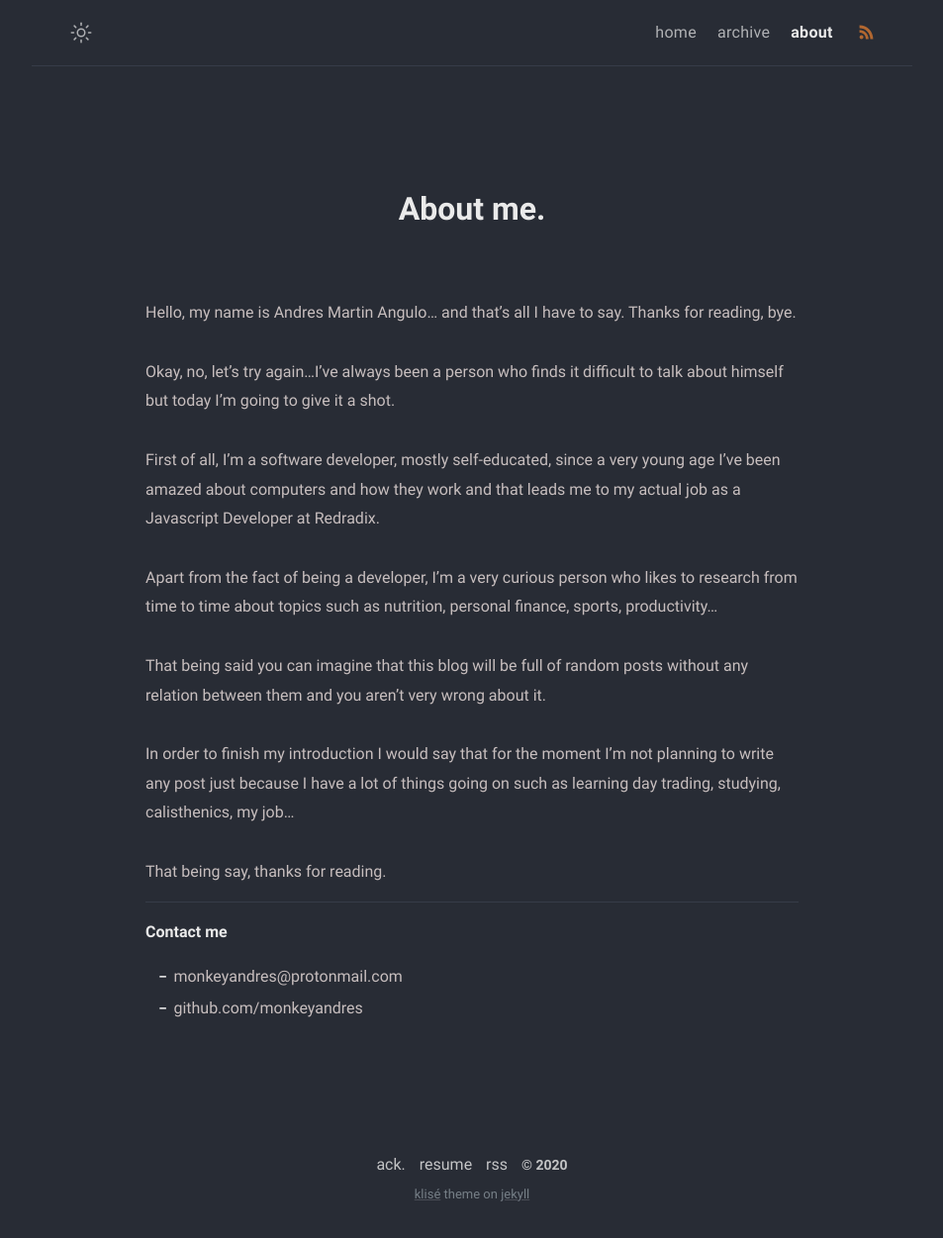
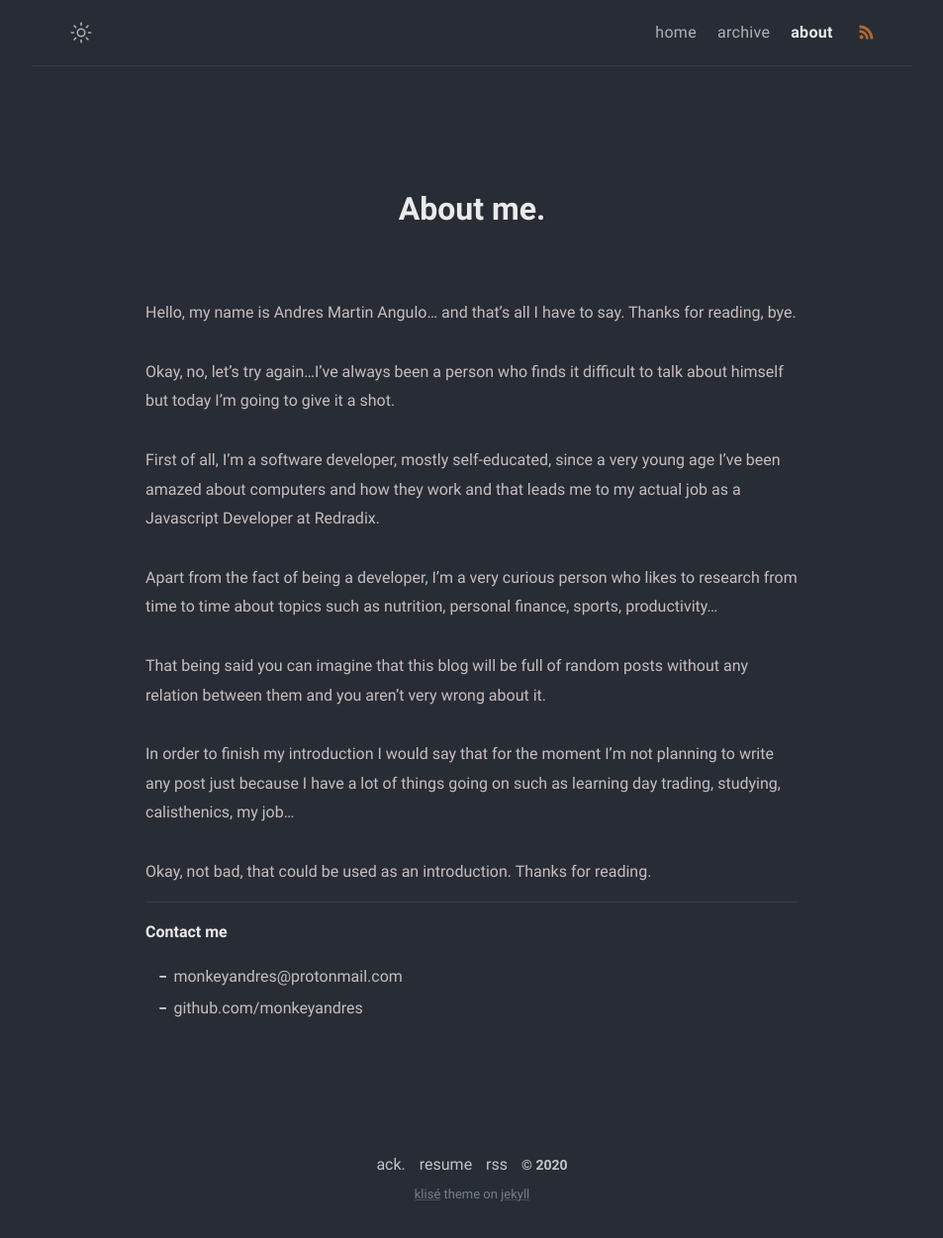
Before and after one commit to MonkeyAndres/MonkeyAndres.github.io, a Jekyll site: the page built from about.md, in a window 1280 px wide. Shown: the whole page at 99% size, without its empty margins (163-1116 px from the left). Built offline with Jekyll 4.4.1, drawn with Linux system fonts in a browser that asks for light colours.

Commit message:
Change about me goodbye phrase

```diff
--- a/about.md
+++ b/about.md
@@ -18,7 +18,7 @@ That being said you can imagine that this blog will be full of random posts with
 
 In order to finish my introduction I would say that for the moment I'm not planning to write any post just because I have a lot of things going on such as learning day trading, studying, calisthenics, my job...
 
-That being say, thanks for reading.
+Okay, not bad, that could be used as an introduction. Thanks for reading.
 
 ---
 
```
